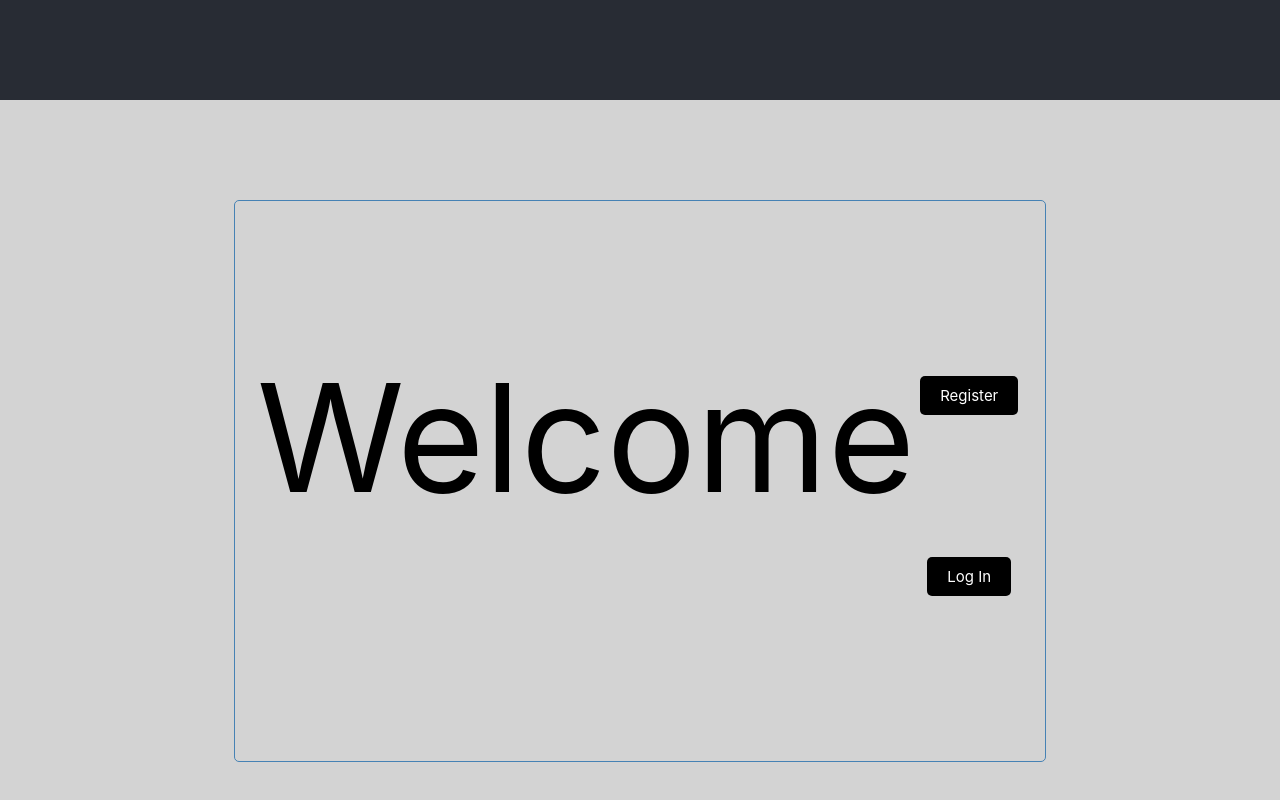
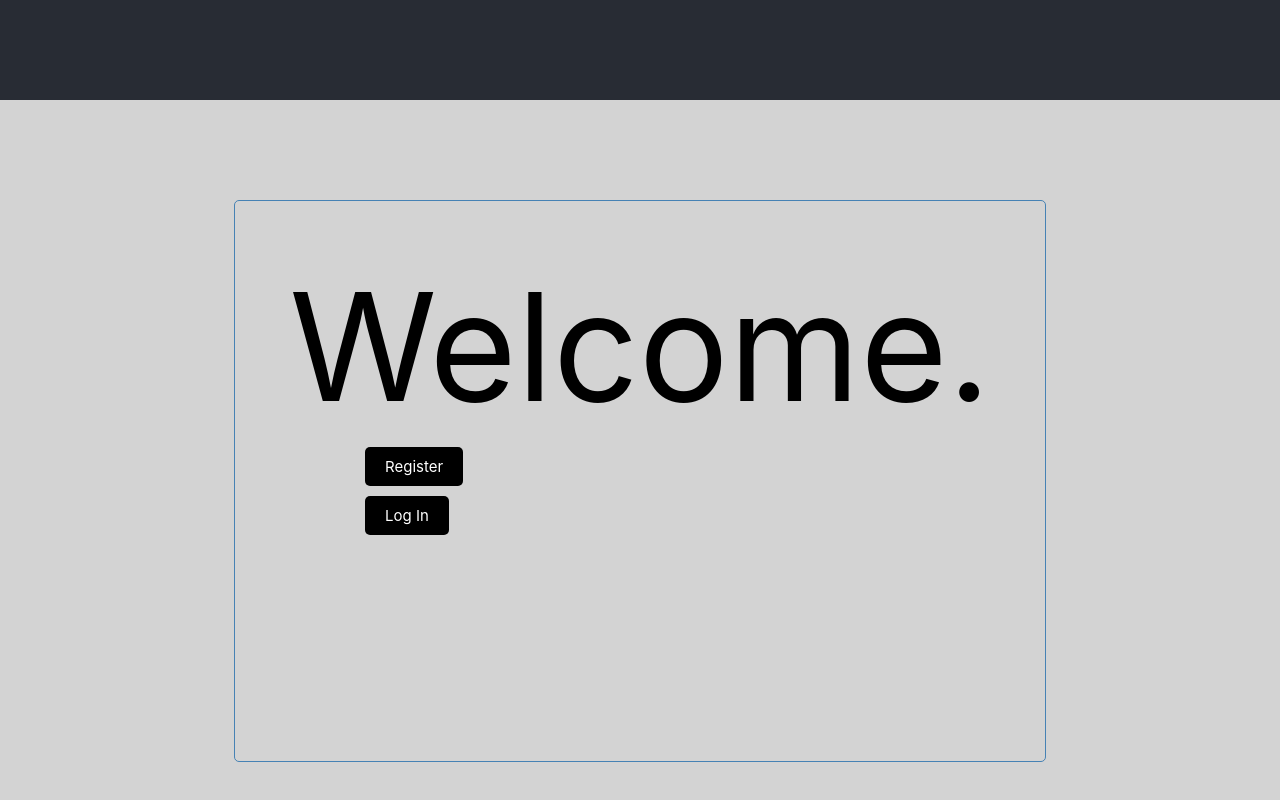
Before and after one commit to s-a-mb/recruit-project, a React (Create React App) app: page / in a window 1280 px wide. Shown: the part 700-1500 px from the top of the page. Built offline with nearby package versions, Linux system fonts and the light colour scheme.

Commit message:
messing with css

```diff
--- a/src/components/Welcome/Header.js
+++ b/src/components/Welcome/Header.js
@@ -6,9 +6,9 @@ const Header = () => {
   return (
     <div className='container'>
         <header className ="header">
-            Welcome
-            <Button />
+            Welcome.
         </header>
+        <Button />
     </div>
   )
 }
--- a/src/components/Welcome/Welcome.css
+++ b/src/components/Welcome/Welcome.css
@@ -1,11 +1,15 @@
 body {
     background-color: lightgrey;
-    color: blue;
+    color: black;
 }
 
 h1 {
     background-color: black;
     color: white;
+}
+
+div {
+    position: relative;
 }
 
 .container {
@@ -31,17 +35,21 @@ h1 {
 }
 
 .btn {
-    justify-content: flex-end;
+    display: flex;
+    justify-content: center;
+    position: relative;
     background: #000;
     color: #fff;
     border: none;
     padding: 10px 20px;
-    margin: 5px;
+    margin-top: 10px;
+    margin-left: 100px;
     border-radius: 5px;
     cursor: pointer;
     text-decoration: none;
     font-size: 15px;
     font-family: inherit;
+    align-items: flex-end;
 }
 
 .btn:focus {
```
